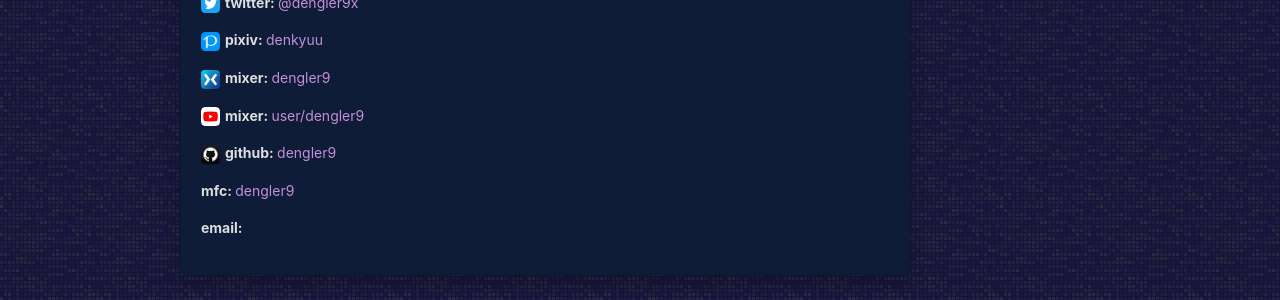
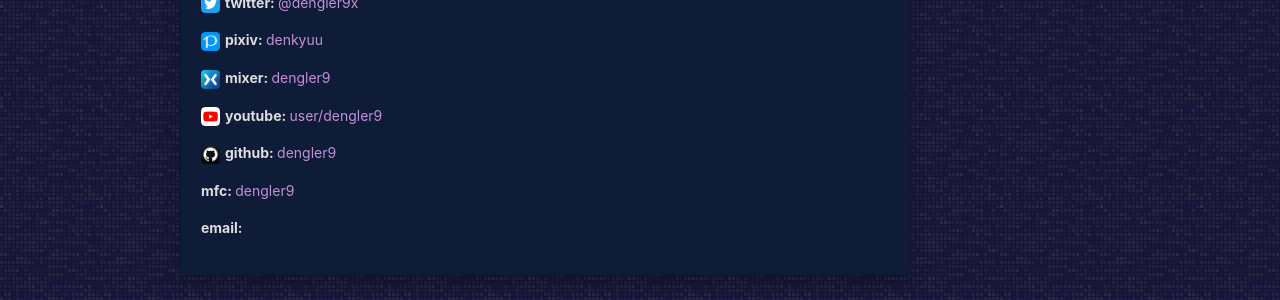
Before and after one commit to dengler9/dengler9.github.io, a Jekyll site: the page built from links.html, in a window 1280 px wide. Shown: the part 151-451 px from the top of the page. Built offline with Jekyll 4.4.1, drawn with Linux system fonts in a browser that asks for light colours.

Commit message:
Update links.html
Oops, left the mixer copy paste

```diff
--- a/links.html
+++ b/links.html
@@ -10,7 +10,7 @@
 <p><img style="vertical-align: middle; padding-right:5px;" src="/assets/icons/TwitterIcon.png" width="24"><b>twitter: </b><a href="https://twitter.com/dengler9x">@dengler9x</a></p>
 <p><img style="vertical-align: middle; padding-right:5px;" src="/assets/icons/PixivIcon.png" width="24"><b>pixiv: </b><a href="https://pixiv.net/users/40928917">denkyuu</a></p>
 <p><img style="vertical-align: middle; padding-right:5px;" src="/assets/icons/MixerIcon.png" width="24"><b>mixer: </b><a href="https://mixer.com/dengler9">dengler9</a></p>
-<p><img style="vertical-align: middle; padding-right:5px;" src="/assets/icons/YoutubeIcon.png" width="24"><b>mixer: </b><a href="https://www.youtube.com/user/TheFadens">user/dengler9</a></p>
+<p><img style="vertical-align: middle; padding-right:5px;" src="/assets/icons/YoutubeIcon.png" width="24"><b>youtube: </b><a href="https://www.youtube.com/user/TheFadens">user/dengler9</a></p>
 <p><img style="vertical-align: middle; padding-right:5px;" src="/assets/icons/GithubIcon.png" width="24"><b>github: </b><a href="https://github.com/dengler9">dengler9</a></p>
 <p><b>mfc: </b><a href="https://myfigurecollection.net/profile/dengler9">dengler9</a></p>
 <p><b>email: </b></p>
```
